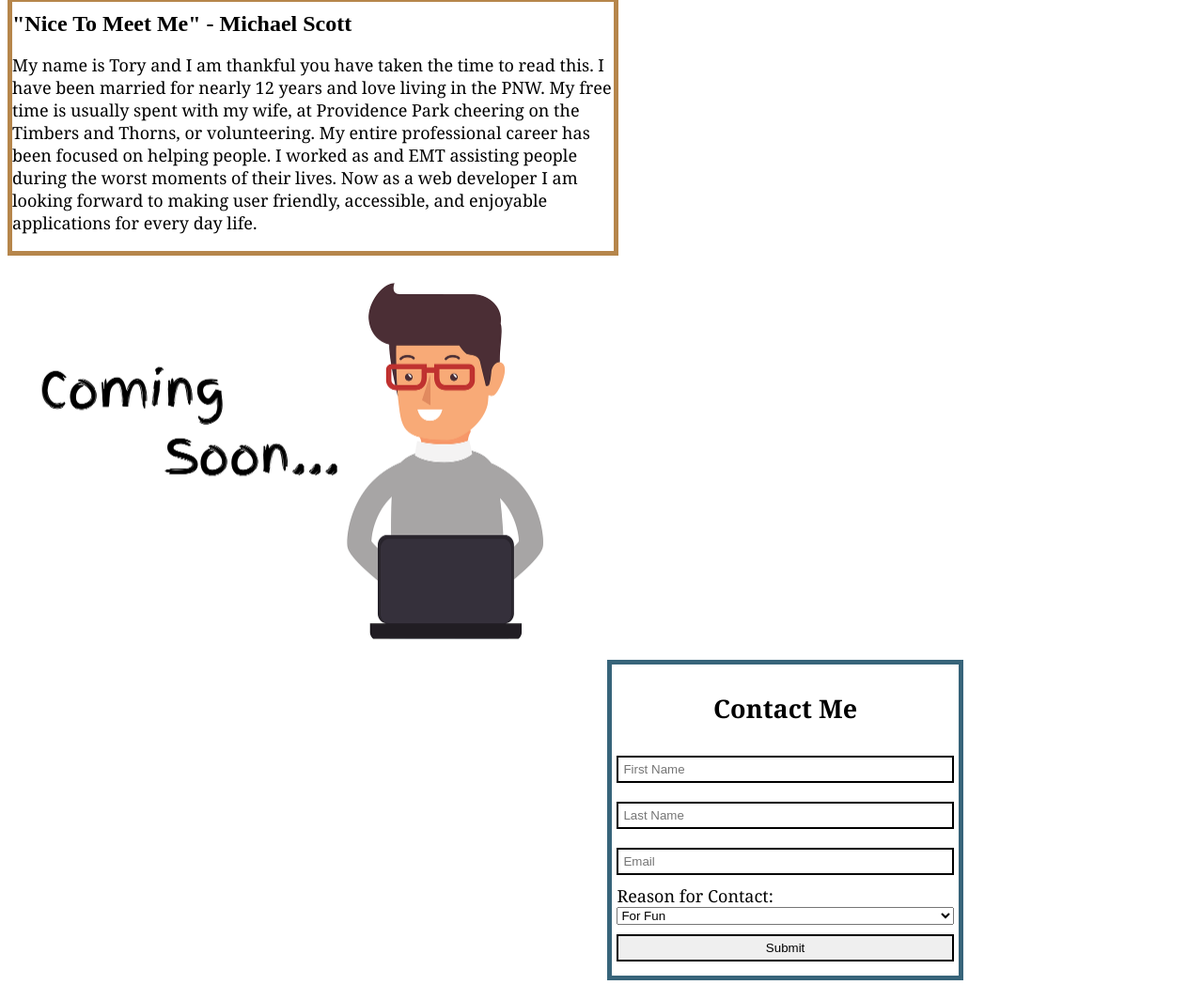
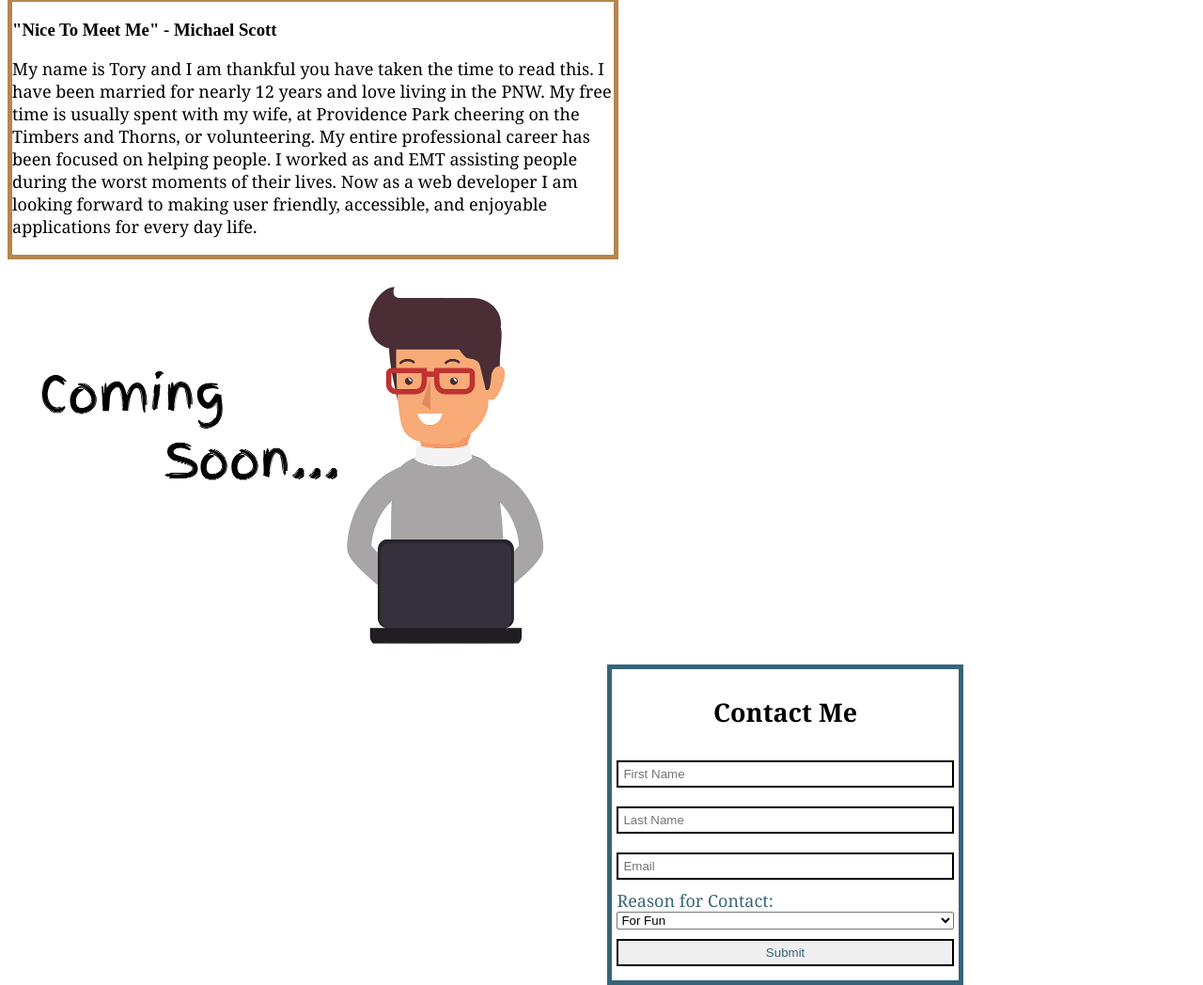
Before and after one commit to TorySnopl/portfolio-page, a plain HTML site: page index.html in a window 1280 px wide. Shown: the part 209-1257 px from the top of the page at 94% size. Drawn offline with Linux system fonts and the light colour scheme.

Commit message:
styled submit button

```diff
--- a/index.html
+++ b/index.html
@@ -29,7 +29,7 @@
 <!--About Us-->
 <body>
     <Section id="about" class="about">
-        <h2>"Nice To Meet Me" - Michael Scott</h2>
+        <h3>"Nice To Meet Me" - Michael Scott</h3>
         <P>My name is Tory and I am thankful you have taken the time to read this. I have been married for nearly 12 years and love living in the PNW. My free time is usually spent with my wife, at Providence Park cheering on the Timbers and Thorns, or volunteering. My entire professional career has been focused on helping people. I worked as and EMT assisting people during the worst moments of their lives. Now as a web developer I am looking forward to making user friendly, accessible, and enjoyable applications for every day life.</P>
     </Section>
 <!--Projects-->
@@ -43,13 +43,13 @@
             <input type="text" id="fname" placeholder="First Name">
             <input type="text" id="lname" placeholder="Last Name">
             <input type="text" id="email" placeholder="Email">
-            <label for="dropdown">Reason for Contact:</label>
+            <label for="dropdown" style="color: #37647a;">Reason for Contact:</label>
             <select id="dropdown" name="dropdown">
                 <option value="fun">For Fun</option>
                 <option value="bootcamp">For Bootcamp</option>
                 <option value="work">For Work</option>
             </select>
-            <input type="submit" id="submit" onclick="alert('I look forward to meeting you!')">
+            <input type="submit" id="submit" onclick="alert('I look forward to meeting you!')" style="color: #37647a;">
          </form>
 
     </section>
```
